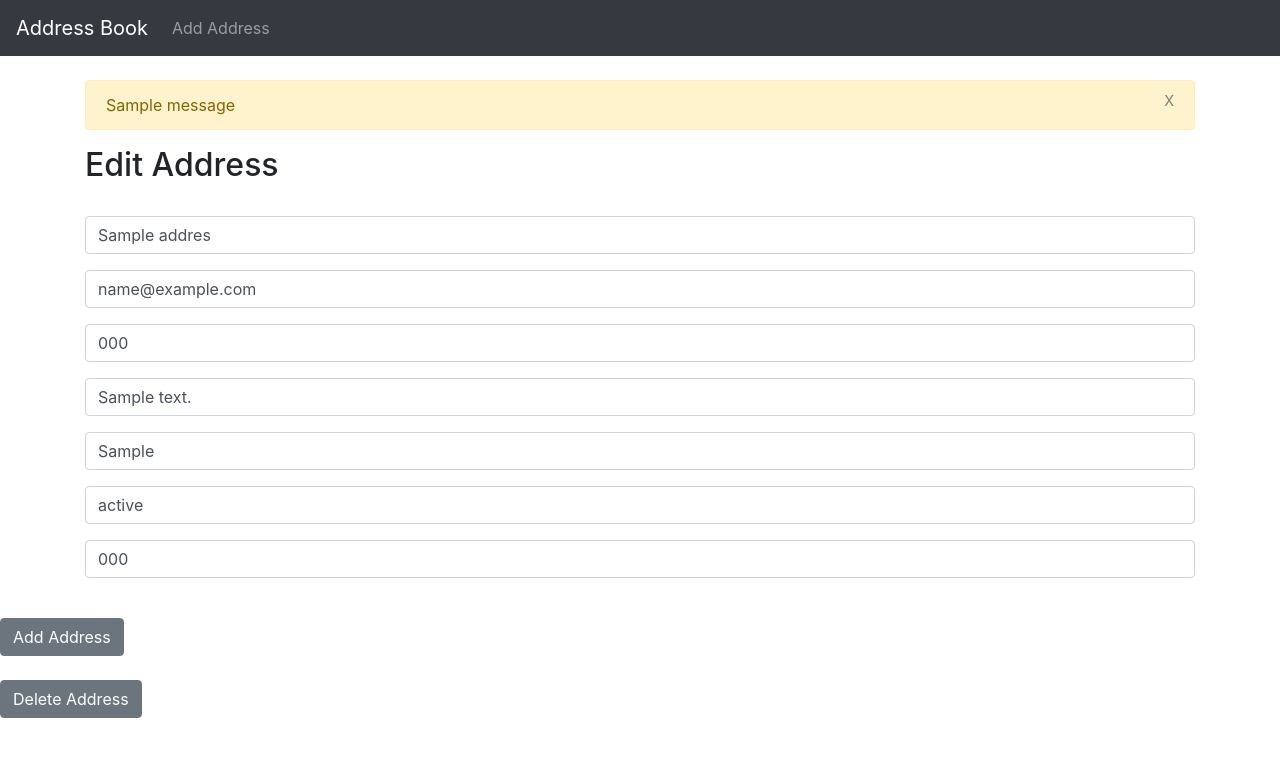
After one commit to fish417913/My_Address_Book, a Django app: page /edit/1 in a window 1280 px wide. The commit adds this page. Shown: the top 757 px of the page. Run offline with Django 3.2, Linux system fonts and the light colour scheme; tables that the repository leaves empty hold one stand-in row (values such as "Sample post"); one stand-in notice (Sample message) is shown; some libraries are stand-ins or nearby versions.

Commit message:
improved user interface and edit functionality

```diff
--- a/address_book/templates/base.html
+++ b/address_book/templates/base.html
@@ -31,6 +31,20 @@
 
   	<br>
   	<div class="container">
+
+  		{% if messages %}
+			{% for message in messages %}
+		<div class="alert alert-warning alert-dismissable" role="alert">
+			<button class="close" data-dismiss="alert">
+				<small><sup>X</sup></small>
+			</button>
+			 {{message}}
+		</div>
+
+			{% endfor %}
+		{% endif %}
+
+
 	    {% block content %}
 
 		{% endblock %}
--- /dev/null
+++ b/address_book/templates/edit.html
@@ -0,0 +1,65 @@
+{% extends 'base.html' %}
+
+{% block content %}
+
+<h2>Edit Address</h2>
+<br>
+
+{% if get_address %}
+<form method="POST">
+		{% csrf_token %}
+
+		 <div class="form-group">
+		    <input type="text" class="form-control" id="exampleInputEmail1" aria-describedby="emailHelp" value="{{get_address.name}}" name="name">
+	  </div>
+
+	  <div class="form-group">
+	    <input type="email" class="form-control" id="exampleInputEmail1" aria-describedby="emailHelp" value="{{get_address.email}}" name="email">
+	  </div>
+
+
+		 <div class="form-group">
+		    <input type="text" class="form-control" id="exampleInputEmail1" aria-describedby="emailHelp" value="{{get_address.phone}}" name="phone">
+	  </div>
+
+
+		 <div class="form-group">
+		    <input type="text" class="form-control" id="exampleInputEmail1" aria-describedby="emailHelp" value="{{get_address.address}}" name="address">
+	  </div>
+
+
+
+		 <div class="form-group">
+		    <input type="text" class="form-control" id="exampleInputEmail1" aria-describedby="emailHelp" value="{{get_address.city}}" name="city">
+	  </div>
+
+
+		 <div class="form-group">
+		    <input type="text" class="form-control" id="exampleInputEmail1" aria-describedby="emailHelp" value="{{get_address.state}}" name="state">
+	  </div>
+
+
+		 <div class="form-group">
+		    <input type="text" class="form-control" id="exampleInputEmail1" aria-describedby="emailHelp" value="{{get_address.zipcode}}" name="zipcode">
+	  </div
+
+	  	  <div class="form-group">
+		    <input type="hidden" value="{{get_address.id}}" name="id">
+	  </div>
+
+	  <br>
+	  <button type="submit" class="btn btn-secondary">Add Address</button>
+</form>
+<br>
+<br>
+<form method="POST" action="{% url 'delete' get_address.id %}">
+	{% csrf_token %}
+	<input type="hidden" value="{{get_address.id}}" name="id">
+	<button type="submit" class="btn btn-secondary">Delete Address</button>
+</form>
+
+{% endif %}
+
+
+
+{% endblock %}
--- a/address_book/urls.py
+++ b/address_book/urls.py
@@ -4,4 +4,6 @@ from . import views
 urlpatterns = [
      path('', views.home, name='home'),
      path('add_address', views.add_address, name='add_address'),
+     path('edit/<list_id>', views.edit, name='edit'),
+     path('delete/<list_id', views.delete, name='delete'),
 ]
--- a/address_book/views.py
+++ b/address_book/views.py
@@ -1,8 +1,51 @@
 from django.shortcuts import render, redirect
+from .models import Address
+from .forms import AddressForm
+from django.contrib import messages
 
 def home(request):
-	return render(request, 'home.html', {})
+	all_addresses = Address.objects.all
+	return render(request, 'home.html', {'all_addresses':all_addresses})
 
 
 def add_address(request):
-	return render(request, 'add_address.html', {})
+	if request.method == 'POST':
+		form = AddressForm(request.POST or None)
+		if form.is_valid():
+			form.save()
+			messages.success(request, ('Address Has Been Added!'))
+			return redirect('home')
+		else:
+			messages.success(request, ('Seems Like There Was An Error...'))
+			return render(request, 'add_address.html', {})
+	else:
+		return render(request, 'add_address.html', {})
+
+
+
+def edit(request, list_id):
+	if request.method == 'POST':
+		current_address = Address.objects.get(pk=list_id)
+		form = AddressForm(request.POST or None, instance=current_address)
+		if form.is_valid():
+			form.save()
+			messages.success(request, ('Address Has Been Edited!'))
+			return redirect('home')
+		else:
+			messages.success(request, ('Seems Like There Was An Error...'))
+			return render(request, 'edit.html', {})
+
+	else:
+		get_address = Address.objects.get(pk=list_id)
+		return render(request, 'edit.html', {'get_address':get_address})
+
+
+def delete(request, list_id):
+	if request.method == 'POST':
+		current_address = Address.objects.get(pk=list_id)
+		current_address.delete()
+		messages.success(request, ('Address Has Been Deleted...'))
+		return redirect('home')
+	else:
+		messages.success(request, ('Nothing To See Here...'))
+		return redirect('home')
```
Also changed, not shown: address_book/forms.py (added, +8 -0 lines), address_book/templates/add_address.html (+43 -0 lines), address_book/templates/home.html (+33 -1 lines).
